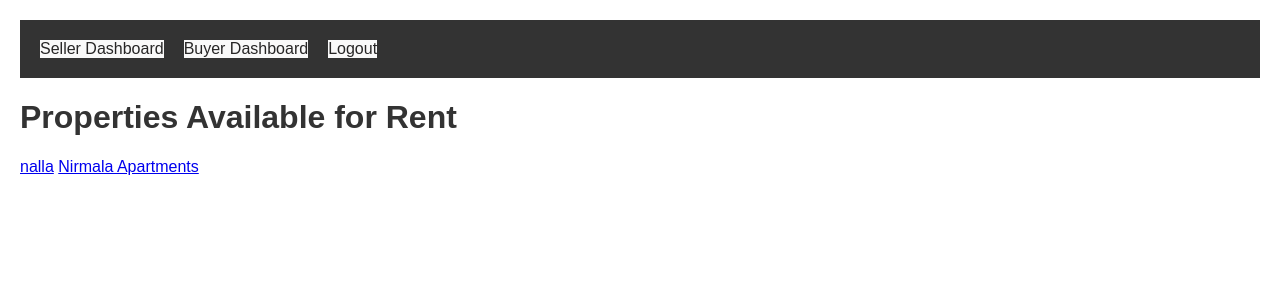
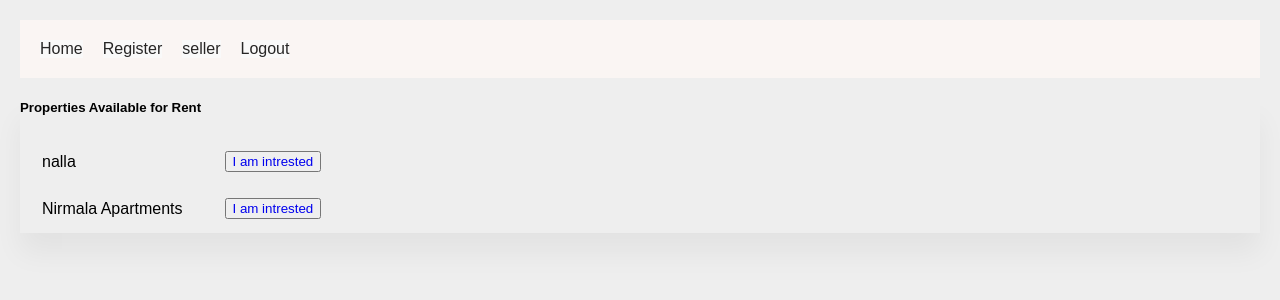
Before and after one commit to abhishekpeddada/rentify, a Flask app: page /buyer_dashboard in a window 1280 px wide. Shown: the top 300 px of the page. Run offline with Flask 3, Linux system fonts and the light colour scheme; a user stored in the database is signed in; data comes from the database, SQL or seed files in the repository.

Commit message:
Fix broken things

```diff
--- a/app.py
+++ b/app.py
@@ -28,7 +28,7 @@ def register():
         user_type = request.form['user_type']
         password = request.form['password']
         print("register",password)
-
+        session["username"] = first_name
         # Hash the password
         hashed_password = hashlib.sha256(password.encode()).hexdigest()
 
@@ -56,6 +56,7 @@ def login():
             hashed_password = hashlib.sha256(password.encode()).hexdigest()
             if user.password == hashed_password:
                 # Redirect based on user type
+                session["username"] = user.first_name
                 session['user_email'] = user.email
                 session['user_type'] = user.user_type
                 if user.user_type == 'seller':
--- a/static/styles.css
+++ b/static/styles.css
@@ -1,11 +1,30 @@
 body {
     font-family: Arial, sans-serif;
     margin: 20px;
+    background:#eee;
 }
+.card {
+        box-shadow: 0 20px 27px 0 rgb(0 0 0 / 5%);
+    }
+.avatar.sm {
+        width: 2.25rem;
+        height: 2.25rem;
+        font-size: .818125rem;
+    }
+.table-nowrap .table td, .table-nowrap .table th {
+        white-space: nowrap;
+    }
+.table>:not(caption)>*>* {
+        padding: 0.75rem 1.25rem;
+        border-bottom-width: 1px;
+    }
+table th {
+        font-weight: 600;
+        background-color: #eeecfd !important;
+    }
 
-/* styles.css */
 .navbar {
-    background-color: #333;
+    background-color: #faf5f3;
     padding: 10px 20px;
     display: flex;
     justify-content: space-between;
@@ -74,7 +93,9 @@ label {
     display: block;
     margin-bottom: 8px;
 }
-
+a{
+    text-decoration: none;
+}
 input[type="text"],
 input[type="email"],
 input[type="password"],
--- a/templates/buyer_dashboard.html
+++ b/templates/buyer_dashboard.html
@@ -4,15 +4,37 @@
     <meta charset="UTF-8">
     <meta name="viewport" content="width=device-width, initial-scale=1.0">
     <link rel="stylesheet" href="{{ url_for('static', filename='styles.css') }}">
+    <link href="https://maxcdn.bootstrapcdn.com/font-awesome/4.7.0/css/font-awesome.min.css" rel="stylesheet" />
+
     <title>Buyer Dashboard</title>
 </head>
 <body>
     {% include 'navbar.html' %}
-    <h1>Properties Available for Rent</h1>
-    <ul>
-        {% for property in properties %}
-        <a href="{{ url_for('property_detail', property_id=property.id) }}">{{ property.place }}</a>
-        {% endfor %}
-    </ul>
+    <div class="container">
+        <div class="row">
+            <div class="col-12 mb-3 mb-lg-5">
+                <div class="overflow-hidden card table-nowrap table-card">
+                    <div class="card-header d-flex justify-content-between align-items-center">
+                        <h5 class="mb-0">Properties Available for Rent</h5>
+                    </div>
+                    <div class="table-responsive">
+                        <table class="table mb-0">
+                            {% for property in properties %}
+                            <tr class="align-middle">
+                                <td>
+                                    {{ property.place }}
+                                </td>
+                                <td class="text-end">
+                                    <button><a href="{{ url_for('property_detail', property_id=property.id) }}">I am intrested</a></button>
+                                </td>
+                            </tr>
+                            {% endfor %}
+                        </tbody>
+                    </table>
+                </div>
+            </div>
+        </div>
+    </div>
+</div>
 </body>
 </html>
--- a/templates/navbar.html
+++ b/templates/navbar.html
@@ -1,8 +1,16 @@
 <nav class="navbar">
     <ul class="nav-links">
-        <li><a href="{{ url_for('seller_dashboard') }}">Seller Dashboard</a></li>
-        <li><a href="{{ url_for('buyer_dashboard') }}">Buyer Dashboard</a></li>
+        <li><a href="{{ url_for('index') }}">Home</a></li>
+        <li><a href="{{ url_for('register') }}">Register</a></li>
+
+        {% if session.get('username') %}
+        <!-- Show username if user is logged in -->
+        <li><a href="#">{{ session['username'] }}</a></li>
+        <!-- Show logout link if user is logged in -->
         <li><a href="{{ url_for('logout') }}">Logout</a></li>
+    {% else %}
+    <li><a href="{{ url_for('login') }}">Login</a></li>
+    {% endif %}
     </ul>
     <button class="nav-toggle">&#9776;</button>
 </nav>
```
